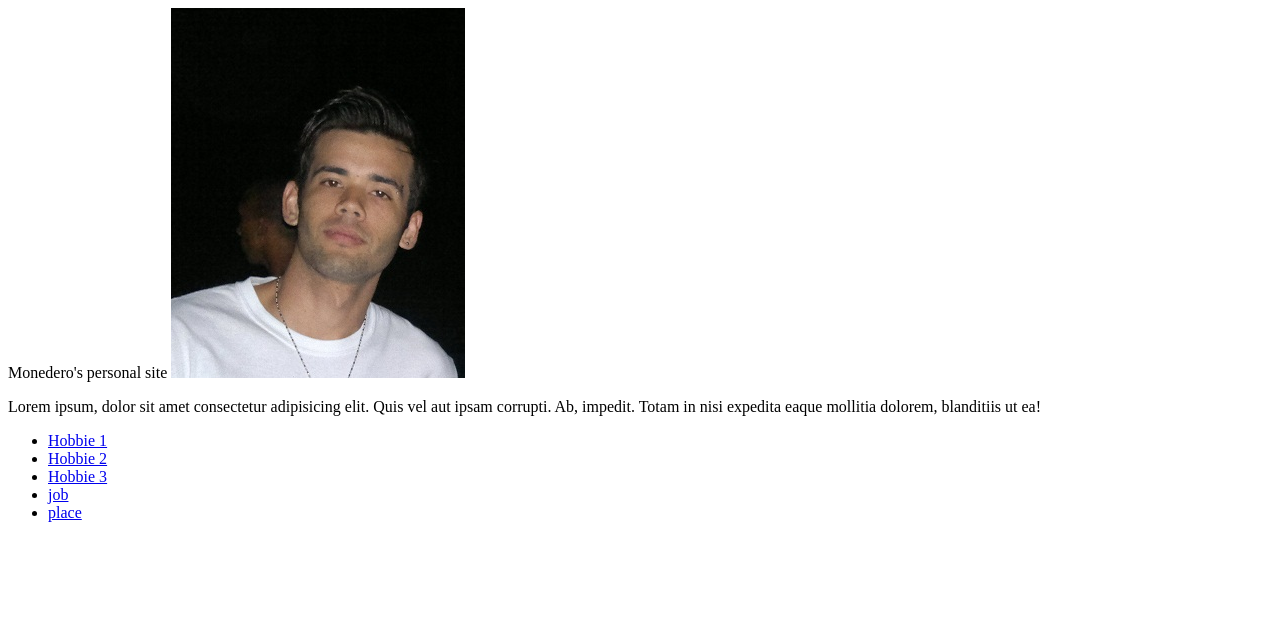
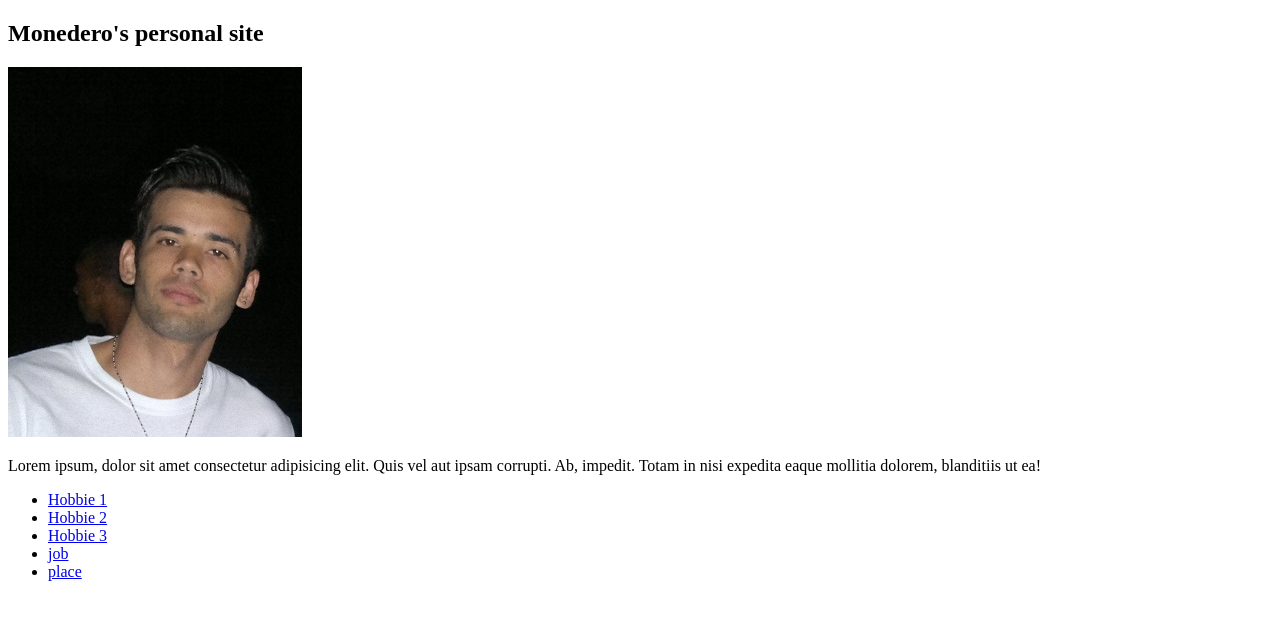
Before and after one commit to jamonedero92/Monedero-portfolio, a plain HTML site: page monedero/index.html in a window 1280 px wide. Drawn offline with Linux system fonts and the light colour scheme.

Commit message:
changes made in index to fix an h1 label misspelled

```diff
--- a/monedero/index.html
+++ b/monedero/index.html
@@ -9,7 +9,7 @@
 <body>
     <main>
         <section>
-            <hi>Monedero's personal site</hi>
+            <h1>Monedero's personal site</h1>
             <img src="images/monedero.jpg" alt="alt text" width="294" height="370">
             <p>Lorem ipsum, dolor sit amet consectetur adipisicing elit. Quis vel aut ipsam corrupti. Ab, impedit. Totam in nisi expedita eaque mollitia dolorem, blanditiis ut ea!</p>
             <nav>
```
